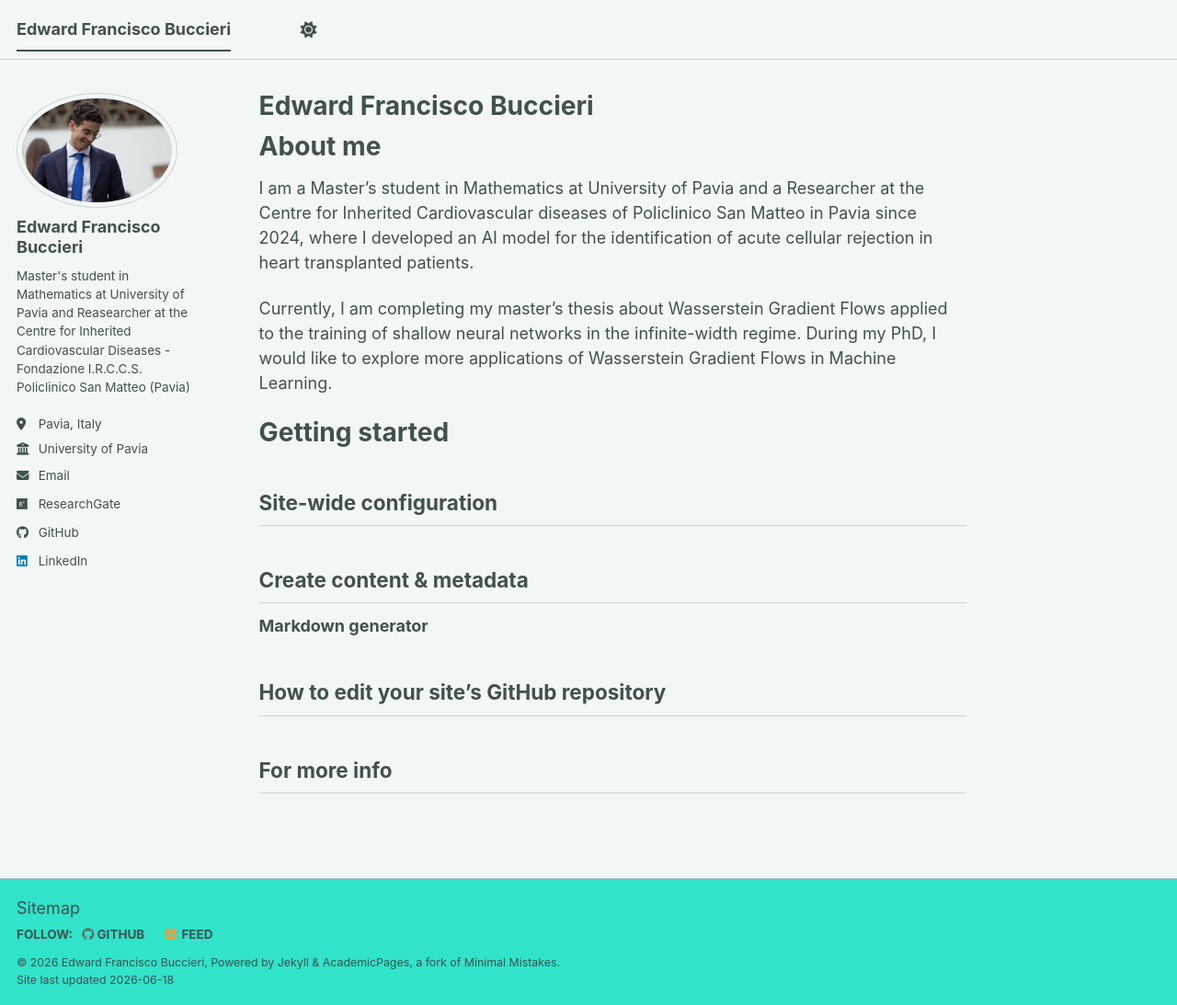
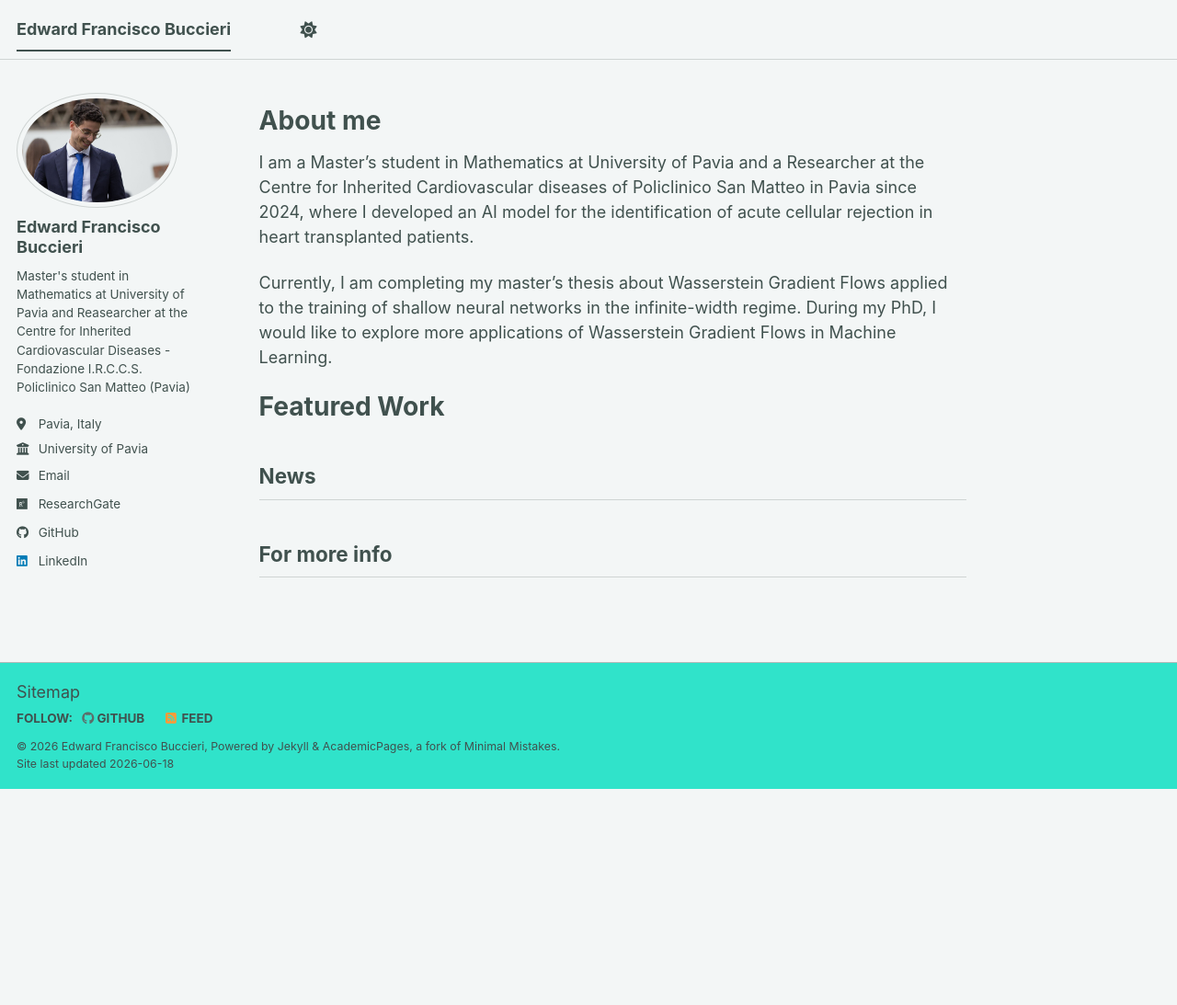
Before and after one commit to edward-f-buccieri/edward-f-buccieri.github.io, a Jekyll site: the page built from _pages/about.md, in a window 1280 px wide and 1093 px high. Shown: the whole window at 92% size. Built offline with Jekyll 4.4.1, drawn with Linux system fonts in a browser that asks for light colours; a script bundle is joined from its source files by our own code; library files that are not in the unit come from our copies.

Commit message:
Update about.md

```diff
--- a/_pages/about.md
+++ b/_pages/about.md
@@ -1,6 +1,6 @@
 ---
 permalink: /
-title: "Edward Francisco Buccieri"
+title: ""
 author_profile: true
 redirect_from:
   - /about/
@@ -13,19 +13,11 @@
 
 Currently, I am completing my master's thesis about Wasserstein Gradient Flows applied to the training of shallow neural networks in the infinite-width regime. During my PhD, I would like to explore more applications of Wasserstein Gradient Flows in Machine Learning.
 
-Getting started
+Featured Work
 ======
 
 
-Site-wide configuration
-------
-
-Create content & metadata
-------
-
-**Markdown generator**
-
-How to edit your site's GitHub repository
+News
 ------
 
 
```
